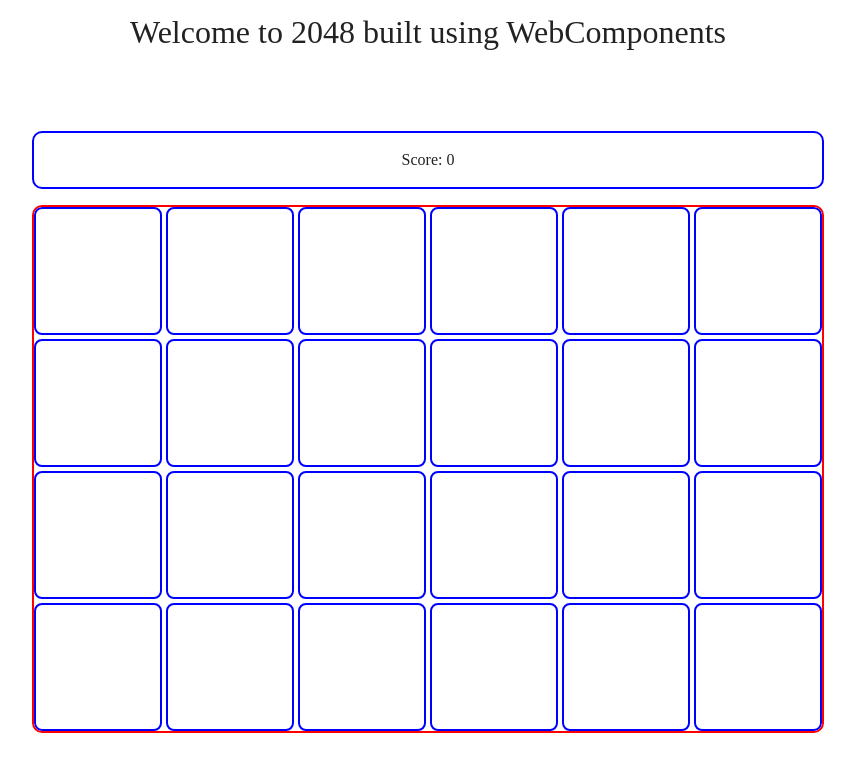
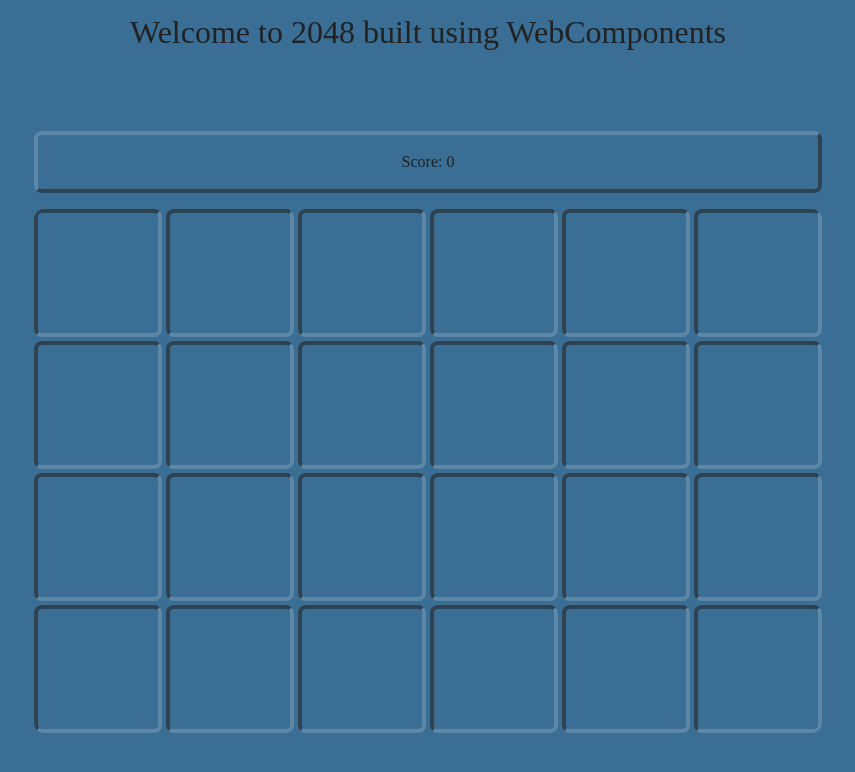
Before and after one commit to johannesrave/wc-2048, a website built with Parcel: page src/index.html in a window 1280 px wide. Shown: the whole page, without its empty margins (212-1067 px from the left). Built offline with nearby package versions, Linux system fonts and the light colour scheme.

Commit message:
styling and compositing

```diff
--- a/css/custom.css
+++ b/css/custom.css
@@ -11,6 +11,8 @@ body {
   height: 100vh;
   display: grid;
   grid-template-rows: max-content 1fr;
+  background: #3a6e94;
+
 }
 
 header, main {
@@ -24,7 +26,34 @@ header {
   font-size: 2rem;
 }
 
+game-board {
+  gap: 4px;
+  background: #3a6e94;
+  /*border: solid 2px red;*/
+  border-radius: 10px;
+}
+
 game-tile {
   width: var(--tile-size);
   height: var(--tile-size);
+  background: #3a6e94;
+  border: 4px #5d87a6 inset;
+  border-radius: 8px;
+  /*border-style: 32px 8px;*/
 }
+
+game-token {
+  width: var(--tile-size);
+  height: var(--tile-size);
+  background: #655cb6;
+  border: solid 2px darkslateblue;
+  border-radius: 8px;
+}
+
+
+game-score {
+  background: #3a6e94;
+  border: 4px #5d87a6 outset;
+  border-radius: 8px;
+  /*border-style: 32px 8px;*/
+}
--- a/src/ts/gameBoard.ts
+++ b/src/ts/gameBoard.ts
@@ -26,9 +26,7 @@ export class GameBoard extends HTMLElement {
           display: grid;
           grid-template-columns: repeat(${this.columns}, 1fr);
           contain: content;
-          gap: 4px;
-          border: solid 2px red;
-          border-radius: 10px;
+
         }
       </style>`;
     this.replaceChildren(template.content);
--- a/src/ts/gameScore.ts
+++ b/src/ts/gameScore.ts
@@ -11,8 +11,6 @@ export class GameScore extends HTMLElement {
           contain: content;
           display: grid;
           place-content: center;
-          border: solid 2px blue;
-          border-radius: 10px;
         }
       </style>
       <p>Score: ${this.score}</p>
--- a/src/ts/gameTile.ts
+++ b/src/ts/gameTile.ts
@@ -11,8 +11,6 @@ export class GameTile extends HTMLElement {
       display: grid;
       grid-auto-flow: row;
       place-content: center;
-      border: solid 2px blue;
-      border-radius: 8px;
     }
     </style>
     `;
--- /dev/null
+++ b/src/ts/gameToken.ts
@@ -0,0 +1,6 @@
+export class GameToken extends HTMLElement {
+
+  constructor() {
+    super();
+  }
+}
--- a/src/ts/main.ts
+++ b/src/ts/main.ts
@@ -1,12 +1,13 @@
 import {GameScore} from "./gameScore";
 import {GameTile} from "./gameTile";
 import {GameBoard} from "./gameBoard";
+import {GameToken} from "./gameToken";
 
 export {};
 
 console.log("TypeScript is being compiled.")
 
-const gameElement = document.getElementById('game');
+
 /*
 entities:
 game
@@ -48,13 +49,6 @@ maybe creating a board-component is more in the spirit of the technology:
 
  */
 
-class GameToken extends HTMLElement {
-
-  constructor() {
-    super();
-  }
-}
-
 const customGameElements = {
   'game-board': GameBoard,
   'game-token': GameToken,
@@ -65,3 +59,7 @@ const customGameElements = {
 Object.entries(customGameElements).forEach(([element, className]) => {
   customElements.define(element, className);
 });
+
+
+const gameElement = document.getElementById('game');
+const board = document.getElementsByTagName('game-board')[0] as GameBoard;
```
